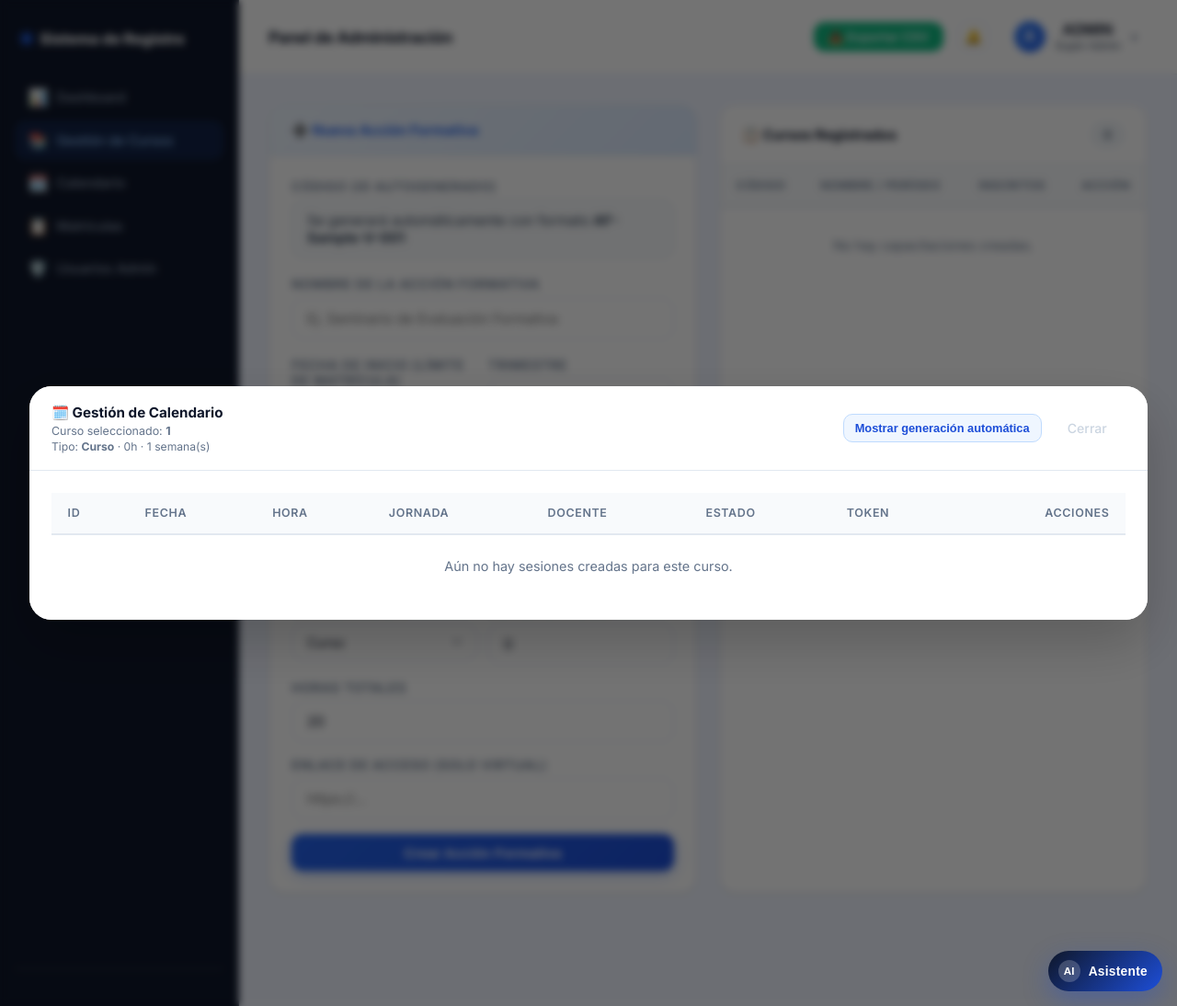
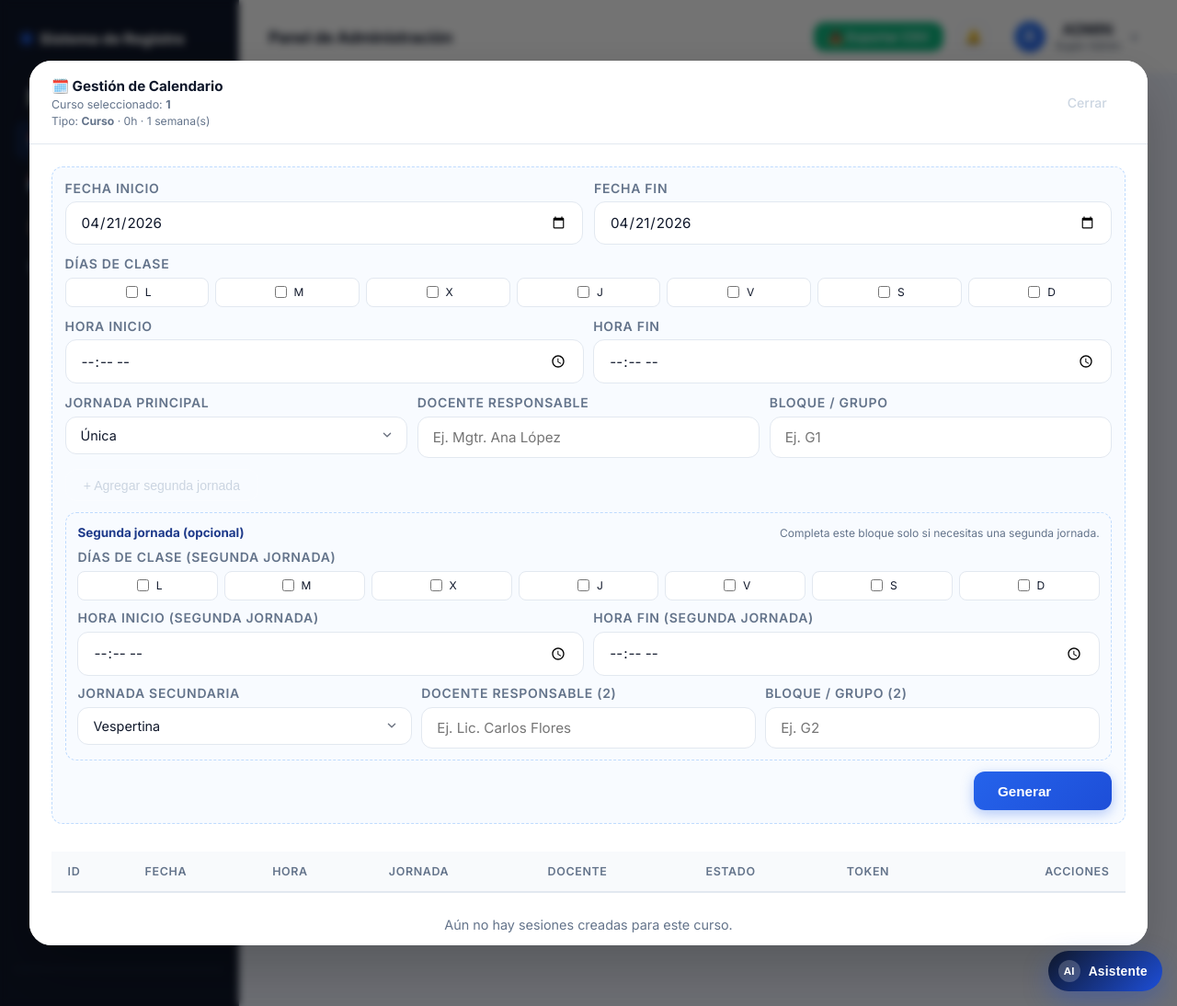
Before and after one commit to IpsdGit/Sistema-Matricula-IPSD, a Flask app: page /admin/curso/1/sesiones in a window 1280 px wide. Shown: the whole page at 92% size. Run offline with Flask 3, Linux system fonts and the light colour scheme; the visitor is signed in with stand-in values (Sample User, id 1); tables that the repository leaves empty hold one stand-in row (values such as "Sample post"); data that the repository does not hold is empty; some libraries are stand-ins or nearby versions.

Commit message:
Cambios en gestión de calendario y modales

```diff
--- a/routes/admin.py
+++ b/routes/admin.py
@@ -106,73 +106,89 @@ def register_admin_routes(app):
             'dias_semana': [],
             'hora_inicio': '',
             'hora_fin': '',
-                'jornada': 'UNICA',
-                'docente_sesion': '',
-                'bloque_codigo': '',
+            'jornada': 'UNICA',
+            'docente_sesion': '',
+            'bloque_codigo': '',
+            'segunda_jornada_activa': False,
+            'dias_semana_2': [],
+            'hora_inicio_2': '',
+            'hora_fin_2': '',
+            'jornada_2': 'VESPERTINA',
+            'docente_sesion_2': '',
+            'bloque_codigo_2': '',
         }
 
         if not sesiones_curso:
             return configuracion
 
         fechas = []
-        dias_semana = set()
-        franjas = {}
-        jornadas = {}
-        docentes = {}
-        bloques = {}
+        bloques_calendario = {}
+
+        def _modo_valor(conteos):
+            if not conteos:
+                return ''
+            return sorted(conteos.items(), key=lambda item: (-item[1], item[0]))[0][0]
+
+        def _aplicar_bloque(config, key, data, sufijo=''):
+            jornada, hora_inicio, hora_fin = key
+            config[f'jornada{sufijo}'] = jornada or 'UNICA'
+            config[f'hora_inicio{sufijo}'] = hora_inicio or ''
+            config[f'hora_fin{sufijo}'] = hora_fin or ''
+            config[f'dias_semana{sufijo}'] = sorted(data['dias_semana'])
+            config[f'docente_sesion{sufijo}'] = _modo_valor(data['docentes'])
+            config[f'bloque_codigo{sufijo}'] = _modo_valor(data['bloques'])
 
         for sesion in sesiones_curso:
             fecha_iso = (sesion['fecha'] or '').strip()
             hora_inicio = (sesion['hora_inicio'] or '').strip()[:5]
             hora_fin = (sesion['hora_fin'] or '').strip()[:5]
+            jornada = (sesion['jornada'] or '').strip().upper() or 'UNICA'
+
+            clave_bloque = (jornada, hora_inicio, hora_fin)
+            if clave_bloque not in bloques_calendario:
+                bloques_calendario[clave_bloque] = {
+                    'conteo': 0,
+                    'dias_semana': set(),
+                    'docentes': {},
+                    'bloques': {},
+                }
+            bloque_actual = bloques_calendario[clave_bloque]
+            bloque_actual['conteo'] += 1
 
             if fecha_iso:
                 fechas.append(fecha_iso)
                 try:
                     dia_semana = datetime.strptime(fecha_iso, '%Y-%m-%d').weekday()
                     if 0 <= dia_semana <= 6:
-                        dias_semana.add(dia_semana)
+                        bloque_actual['dias_semana'].add(dia_semana)
                 except ValueError:
                     pass
 
-            if hora_inicio and hora_fin:
-                clave_franja = (hora_inicio, hora_fin)
-                franjas[clave_franja] = franjas.get(clave_franja, 0) + 1
-
-            jornada = (sesion['jornada'] or '').strip().upper()
-            if jornada:
-                jornadas[jornada] = jornadas.get(jornada, 0) + 1
-
             docente_sesion = (sesion['docente_sesion'] or '').strip()
             if docente_sesion:
-                docentes[docente_sesion] = docentes.get(docente_sesion, 0) + 1
+                bloque_actual['docentes'][docente_sesion] = bloque_actual['docentes'].get(docente_sesion, 0) + 1
 
             bloque_codigo = (sesion['bloque_codigo'] or '').strip().upper()
             if bloque_codigo:
-                bloques[bloque_codigo] = bloques.get(bloque_codigo, 0) + 1
+                bloque_actual['bloques'][bloque_codigo] = bloque_actual['bloques'].get(bloque_codigo, 0) + 1
 
         if fechas:
             configuracion['fecha_inicio'] = min(fechas)
             configuracion['fecha_fin'] = max(fechas)
 
-        configuracion['dias_semana'] = sorted(dias_semana)
+        if not bloques_calendario:
+            return configuracion
 
-        if franjas:
-            franja_principal = sorted(
-                franjas.items(),
-                key=lambda item: (-item[1], item[0][0], item[0][1]),
-            )[0][0]
-            configuracion['hora_inicio'] = franja_principal[0]
-            configuracion['hora_fin'] = franja_principal[1]
+        bloques_ordenados = sorted(
+            bloques_calendario.items(),
+            key=lambda item: (-item[1]['conteo'], item[0][0], item[0][1], item[0][2]),
+        )
 
-        if jornadas:
-            configuracion['jornada'] = sorted(jornadas.items(), key=lambda item: (-item[1], item[0]))[0][0]
+        _aplicar_bloque(configuracion, bloques_ordenados[0][0], bloques_ordenados[0][1])
 
-        if docentes:
-            configuracion['docente_sesion'] = sorted(docentes.items(), key=lambda item: (-item[1], item[0]))[0][0]
-
-        if bloques:
-            configuracion['bloque_codigo'] = sorted(bloques.items(), key=lambda item: (-item[1], item[0]))[0][0]
+        if len(bloques_ordenados) > 1:
+            configuracion['segunda_jornada_activa'] = True
+            _aplicar_bloque(configuracion, bloques_ordenados[1][0], bloques_ordenados[1][1], '_2')
 
         return configuracion
 
--- a/services/portal_service.py
+++ b/services/portal_service.py
@@ -78,11 +78,13 @@ def process_matricula(numero_empleado, id_capacitacion, horario_elegido):
         fecha_inicio = _fecha_inicio_curso(curso['anio'], curso['mes'], curso['dia'])
         hoy = datetime.now().date()
         if fecha_inicio and hoy > fecha_inicio:
+            contexto = construir_contexto_dashboard(conn, numero_empleado, seccion_activa='disponibles')
             conn.close()
             return {
                 'ok': False,
                 'error': f'La fecha máxima de matrícula para este curso fue el {fecha_inicio.strftime("%d/%m/%Y")}.',
                 'error_view': 'dashboard',
+                'contexto': contexto,
             }
 
         resumen_intentos = obtener_resumen_intentos_por_curso(conn, numero_empleado)
--- a/templates/admin.html
+++ b/templates/admin.html
@@ -735,13 +735,11 @@
                 Curso seleccionado: <strong>{{ curso_sesiones_id }}</strong>
               </div>
             </div>
-            <button type="button" class="calendar-toggle-btn" id="btn-toggle-generacion-calendario" aria-expanded="false" aria-controls="panel-generacion-calendario">
-              Mostrar generación automática
-            </button>
+            <span style="font-size:.78rem; color:var(--text-muted);">Generación automática activa</span>
           </div>
 
           <div class="card-body" style="display:grid; gap:1rem;">
-            <div id="panel-generacion-calendario" class="calendar-panel hidden">
+            <div id="panel-generacion-calendario" class="calendar-panel">
               <form action="/admin/sesion/generar_calendario" method="POST" style="display:grid; gap:.75rem;">
                 <input type="hidden" name="_csrf_token" value="{{ csrf_token() }}">
                 <input type="hidden" name="id_curso" value="{{ curso_sesiones_id }}">
@@ -1261,15 +1259,12 @@
               </div>
             </div>
             <div style="display:flex; align-items:center; gap:.5rem;">
-            <button type="button" class="calendar-toggle-btn" id="btn-toggle-generacion-calendario" aria-expanded="false" aria-controls="panel-generacion-calendario">
-              Mostrar generación automática
-            </button>
-            <a href="{{ url_for('admin') }}?view=cursos" class="btn-ghost" style="text-decoration:none;">Cerrar</a>
+              <a href="{{ url_for('admin') }}?view=cursos" class="btn-ghost" style="text-decoration:none;">Cerrar</a>
             </div>
           </div>
 
           <div class="card-body" style="display:grid; gap:1rem;">
-            <div id="panel-generacion-calendario" class="calendar-panel hidden">
+            <div id="panel-generacion-calendario" class="calendar-panel">
               <form action="/admin/sesion/generar_calendario" method="POST" style="display:grid; gap:.75rem;">
                 <input type="hidden" name="_csrf_token" value="{{ csrf_token() }}">
                 <input type="hidden" name="id_curso" value="{{ curso_sesiones_id }}">
@@ -1329,7 +1324,18 @@
                   </div>
                 </div>
 
-                <div style="border:1px dashed #bfdbfe; border-radius:12px; padding:.8rem; background:#f8fbff; display:grid; gap:.65rem;">
+                <div style="display:flex; justify-content:flex-start;">
+                  <button
+                    type="button"
+                    id="btn-mostrar-segunda-jornada"
+                    class="btn-ghost"
+                    {% if curso_sesion_config['segunda_jornada_activa'] %}hidden{% endif %}
+                  >
+                    + Agregar segunda jornada
+                  </button>
+                </div>
+
+                <div id="panel-segunda-jornada" style="border:1px dashed #bfdbfe; border-radius:12px; padding:.8rem; background:#f8fbff; display:grid; gap:.65rem;" {% if not curso_sesion_config['segunda_jornada_activa'] %}hidden{% endif %}>
                   <div style="display:flex; justify-content:space-between; align-items:center; gap:.5rem; flex-wrap:wrap;">
                     <strong style="font-size:.84rem; color:#1e3a8a;">Segunda jornada (opcional)</strong>
                     <span style="font-size:.75rem; color:var(--text-muted);">Completa este bloque solo si necesitas una segunda jornada.</span>
@@ -1338,24 +1344,24 @@
                   <div class="form-group" style="margin-bottom:0;">
                     <label class="form-label">Días de clase (Segunda jornada)</label>
                     <div class="calendar-days-grid">
-                      <label class="calendar-day-pill"><input type="checkbox" name="dias_semana_2" value="0"> L</label>
-                      <label class="calendar-day-pill"><input type="checkbox" name="dias_semana_2" value="1"> M</label>
-                      <label class="calendar-day-pill"><input type="checkbox" name="dias_semana_2" value="2"> X</label>
-                      <label class="calendar-day-pill"><input type="checkbox" name="dias_semana_2" value="3"> J</label>
-                      <label class="calendar-day-pill"><input type="checkbox" name="dias_semana_2" value="4"> V</label>
-                      <label class="calendar-day-pill"><input type="checkbox" name="dias_semana_2" value="5"> S</label>
-                      <label class="calendar-day-pill"><input type="checkbox" name="dias_semana_2" value="6"> D</label>
+                      <label class="calendar-day-pill"><input type="checkbox" name="dias_semana_2" value="0" {% if 0 in curso_sesion_config['dias_semana_2'] %}checked{% endif %}> L</label>
+                      <label class="calendar-day-pill"><input type="checkbox" name="dias_semana_2" value="1" {% if 1 in curso_sesion_config['dias_semana_2'] %}checked{% endif %}> M</label>
+                      <label class="calendar-day-pill"><input type="checkbox" name="dias_semana_2" value="2" {% if 2 in curso_sesion_config['dias_semana_2'] %}checked{% endif %}> X</label>
+                      <label class="calendar-day-pill"><input type="checkbox" name="dias_semana_2" value="3" {% if 3 in curso_sesion_config['dias_semana_2'] %}checked{% endif %}> J</label>
+                      <label class="calendar-day-pill"><input type="checkbox" name="dias_semana_2" value="4" {% if 4 in curso_sesion_config['dias_semana_2'] %}checked{% endif %}> V</label>
+                      <label class="calendar-day-pill"><input type="checkbox" name="dias_semana_2" value="5" {% if 5 in curso_sesion_config['dias_semana_2'] %}checked{% endif %}> S</label>
+                      <label class="calendar-day-pill"><input type="checkbox" name="dias_semana_2" value="6" {% if 6 in curso_sesion_config['dias_semana_2'] %}checked{% endif %}> D</label>
                     </div>
                   </div>
 
                   <div style="display:grid; grid-template-columns:1fr 1fr; gap:.65rem; align-items:end;">
                     <div class="form-group" style="margin-bottom:0;">
                       <label class="form-label">Hora inicio (Segunda jornada)</label>
-                      <input type="time" class="form-input" name="hora_inicio_2">
+                      <input type="time" class="form-input" name="hora_inicio_2" value="{{ curso_sesion_config['hora_inicio_2'] }}">
                     </div>
                     <div class="form-group" style="margin-bottom:0;">
                       <label class="form-label">Hora fin (Segunda jornada)</label>
-                      <input type="time" class="form-input" name="hora_fin_2">
+                      <input type="time" class="form-input" name="hora_fin_2" value="{{ curso_sesion_config['hora_fin_2'] }}">
                     </div>
                   </div>
 
@@ -1363,19 +1369,19 @@
                     <div class="form-group" style="margin-bottom:0;">
                       <label class="form-label">Jornada secundaria</label>
                       <select class="form-select" name="jornada_2">
-                        <option value="VESPERTINA" selected>Vespertina</option>
-                        <option value="MATUTINA">Matutina</option>
-                        <option value="NOCTURNA">Nocturna</option>
-                        <option value="UNICA">Única</option>
+                        <option value="VESPERTINA" {% if curso_sesion_config['jornada_2'] == 'VESPERTINA' %}selected{% endif %}>Vespertina</option>
+                        <option value="MATUTINA" {% if curso_sesion_config['jornada_2'] == 'MATUTINA' %}selected{% endif %}>Matutina</option>
+                        <option value="NOCTURNA" {% if curso_sesion_config['jornada_2'] == 'NOCTURNA' %}selected{% endif %}>Nocturna</option>
+                        <option value="UNICA" {% if curso_sesion_config['jornada_2'] == 'UNICA' %}selected{% endif %}>Única</option>
                       </select>
                     </div>
                     <div class="form-group" style="margin-bottom:0;">
                       <label class="form-label">Docente Responsable (2)</label>
-                      <input type="text" class="form-input" name="docente_sesion_2" maxlength="120" placeholder="Ej. Lic. Carlos Flores">
+                      <input type="text" class="form-input" name="docente_sesion_2" value="{{ curso_sesion_config['docente_sesion_2'] }}" maxlength="120" placeholder="Ej. Lic. Carlos Flores">
                     </div>
                     <div class="form-group" style="margin-bottom:0;">
                       <label class="form-label">Bloque / Grupo (2)</label>
-                      <input type="text" class="form-input" name="bloque_codigo_2" maxlength="20" placeholder="Ej. G2">
+                      <input type="text" class="form-input" name="bloque_codigo_2" value="{{ curso_sesion_config['bloque_codigo_2'] }}" maxlength="20" placeholder="Ej. G2">
                     </div>
                   </div>
                 </div>
@@ -2777,8 +2783,8 @@ document.addEventListener('DOMContentLoaded', function() {
   const enlaceVirtualGroup = document.getElementById('enlace_virtual_group');
   const modalidadEditCurso = document.getElementById('edit-curso-modalidad');
   const previewCodigo = document.getElementById('preview-codigo');
-  const toggleCalendarioBtn = document.getElementById('btn-toggle-generacion-calendario');
-  const panelCalendario = document.getElementById('panel-generacion-calendario');
+  const mostrarSegundaJornadaBtn = document.getElementById('btn-mostrar-segunda-jornada');
+  const panelSegundaJornada = document.getElementById('panel-segunda-jornada');
   const calendarEventosDataEl = document.getElementById('calendar-eventos-data');
   const calendarMonthLabel = document.getElementById('calendar-month-label');
   const calendarMonthGrid = document.getElementById('calendar-month-grid');
@@ -3219,14 +3225,10 @@ document.addEventListener('DOMContentLoaded', function() {
   if (modalidadEditCurso) {
     modalidadEditCurso.addEventListener('change', actualizarEstadoEnlaceVirtualEdicion);
   }
-  if (toggleCalendarioBtn && panelCalendario) {
-    toggleCalendarioBtn.addEventListener('click', function() {
-      const oculto = panelCalendario.classList.toggle('hidden');
-      const expandido = !oculto;
-      toggleCalendarioBtn.setAttribute('aria-expanded', expandido ? 'true' : 'false');
-      toggleCalendarioBtn.textContent = expandido
-        ? 'Ocultar generación automática'
-        : 'Mostrar generación automática';
+  if (mostrarSegundaJornadaBtn && panelSegundaJornada) {
+    mostrarSegundaJornadaBtn.addEventListener('click', function() {
+      panelSegundaJornada.hidden = false;
+      mostrarSegundaJornadaBtn.hidden = true;
     });
   }
   actualizarPreviewCodigo();
```
Also changed, not shown: docs/HISTORIAL_CAMBIOS.md (+184 -3 lines), templates/dashboard.html (+3 -5 lines), utils.py (+25 -1 lines).
